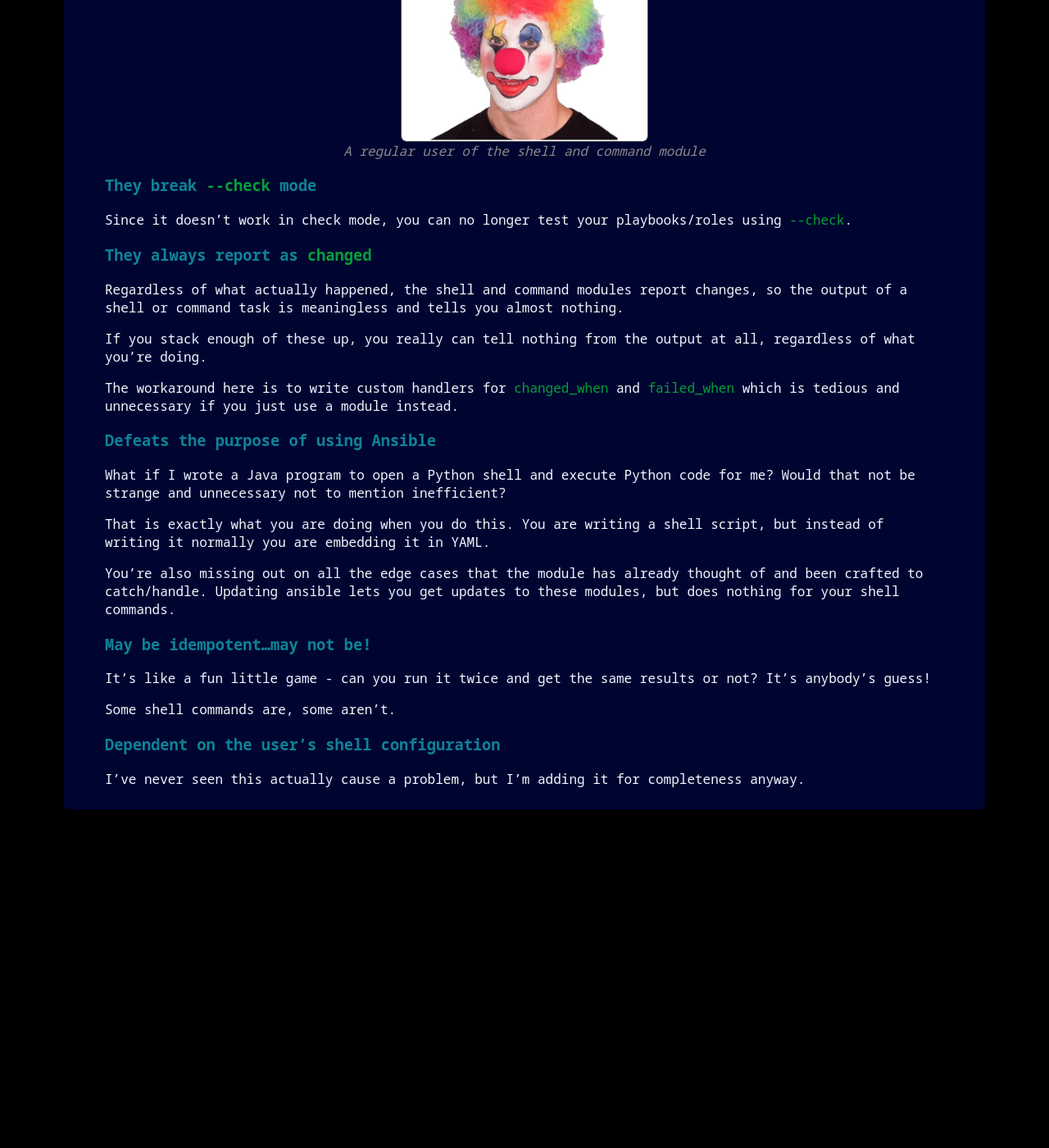
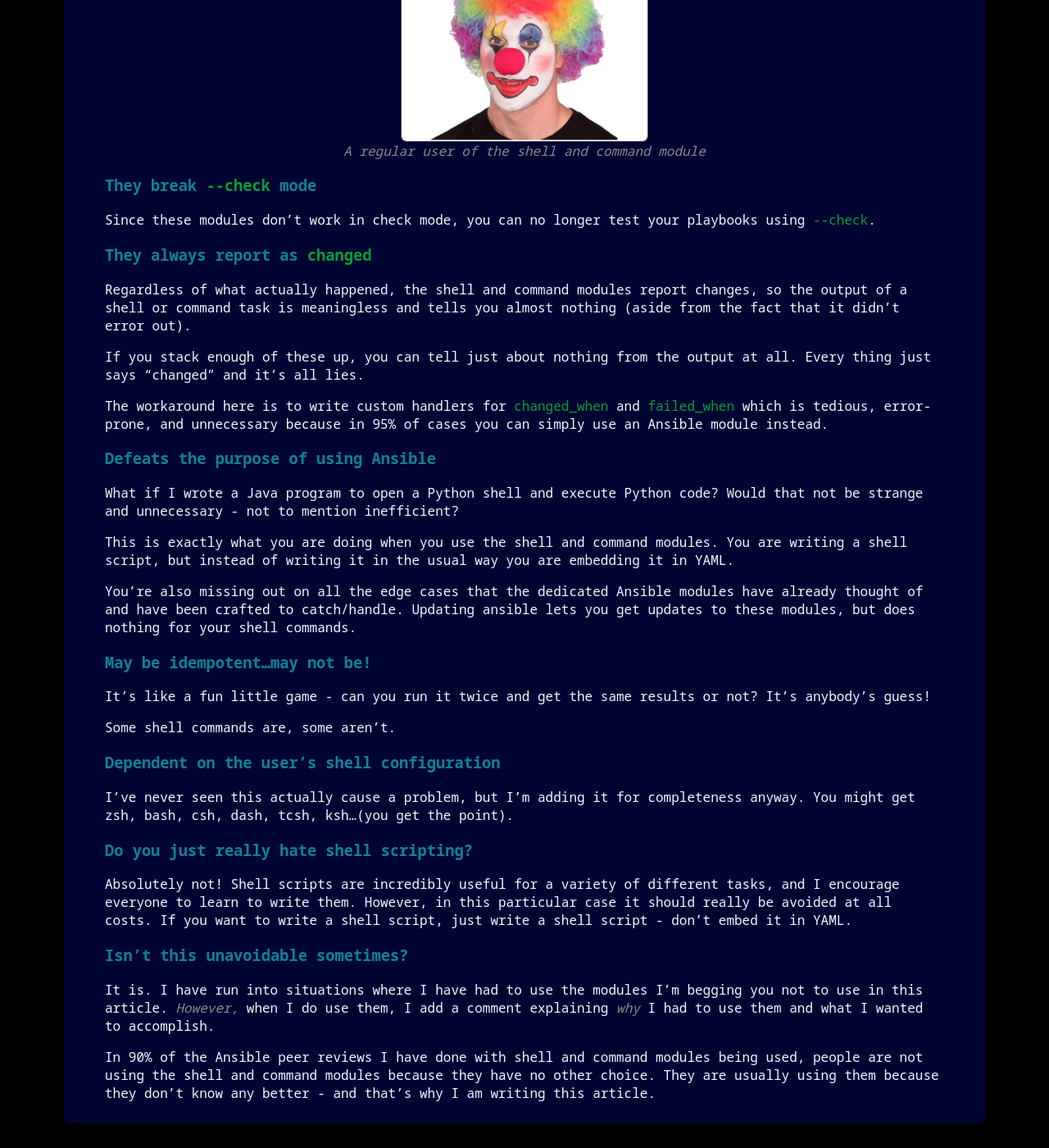
Before and after one commit to bartenbach/proxa.github.io, a Jekyll site: the page built from ansible.md, in a window 1280 px wide and 1400 px high, scrolled down 419 px. Shown: the whole window at 82% size. Built offline with Jekyll 4.4.1, drawn with Linux system fonts in a browser that asks for light colours; before the commit the page ends 1436 px from its top, so only the background shows below that.

Commit message:
Adding more to the ansible doc

```diff
--- a/ansible.md
+++ b/ansible.md
@@ -15,21 +15,21 @@ _"Aww, come on man. They're not that bad. I mean it works heheheh! Gets the job
 ![The guy who uses the shell module](assets/images/clown.jpg){: .center-image style="width: 300px;"  } *A regular user of the shell and command module*
 
 ### They break `--check` mode
-Since it doesn't work in check mode, you can no longer test your playbooks/roles using `--check`.
+Since these modules don't work in check mode, you can no longer test your playbooks using `--check`.
 
 ### They always report as `changed`
-Regardless of what actually happened, the shell and command modules report changes, so the output of a shell or command task is meaningless and tells you almost nothing.
+Regardless of what actually happened, the shell and command modules report changes, so the output of a shell or command task is meaningless and tells you almost nothing (aside from the fact that it didn't error out).
 
-If you stack enough of these up, you really can tell nothing from the output at all, regardless of what you're doing.
+If you stack enough of these up, you can tell just about nothing from the output at all. Every thing just says "changed" and it's all lies.
 
-The workaround here is to write custom handlers for `changed_when` and `failed_when` which is tedious and unnecessary if you just use a module instead.
+The workaround here is to write custom handlers for `changed_when` and `failed_when` which is tedious, error-prone, and unnecessary because in 95% of cases you can simply use an Ansible module instead.
 
 ### Defeats the purpose of using Ansible
-What if I wrote a Java program to open a Python shell and execute Python code for me? Would that not be strange and unnecessary not to mention inefficient?
+What if I wrote a Java program to open a Python shell and execute Python code? Would that not be strange and unnecessary - not to mention inefficient?
 
-That is exactly what you are doing when you do this. You are writing a shell script, but instead of writing it normally you are embedding it in YAML.
+This is exactly what you are doing when you use the shell and command modules. You are writing a shell script, but instead of writing it in the usual way you are embedding it in YAML.
 
-You're also missing out on all the edge cases that the module has already thought of and been crafted to catch/handle. Updating ansible lets you get updates to these modules, but does nothing for your shell commands.
+You're also missing out on all the edge cases that the dedicated Ansible modules have already thought of and have been crafted to catch/handle. Updating ansible lets you get updates to these modules, but does nothing for your shell commands.
 
 ### May be idempotent...may not be!
 It's like a fun little game - can you run it twice and get the same results or not? It's anybody's guess!
@@ -37,4 +37,12 @@ It's like a fun little game - can you run it twice and get the same results or n
 Some shell commands are, some aren't.
 
 ### Dependent on the user's shell configuration
-I've never seen this actually cause a problem, but I'm adding it for completeness anyway.
+I've never seen this actually cause a problem, but I'm adding it for completeness anyway. You might get zsh, bash, csh, dash, tcsh, ksh...(you get the point).
+
+### Do you just really hate shell scripting?
+Absolutely not! Shell scripts are incredibly useful for a variety of different tasks, and I encourage everyone to learn to write them. However, in this particular case it should really be avoided at all costs. If you want to write a shell script, just write a shell script - don't embed it in YAML.
+
+### Isn't this unavoidable sometimes?
+It is. I have run into situations where I have had to use the modules I'm begging you not to use in this article. *However,* when I do use them, I add a comment explaining *why* I had to use them and what I wanted to accomplish.
+
+In 90% of the Ansible peer reviews I have done with shell and command modules being used, people are not using the shell and command modules because they have no other choice. They are usually using them because they don't know any better - and that's why I am writing this article.
```
